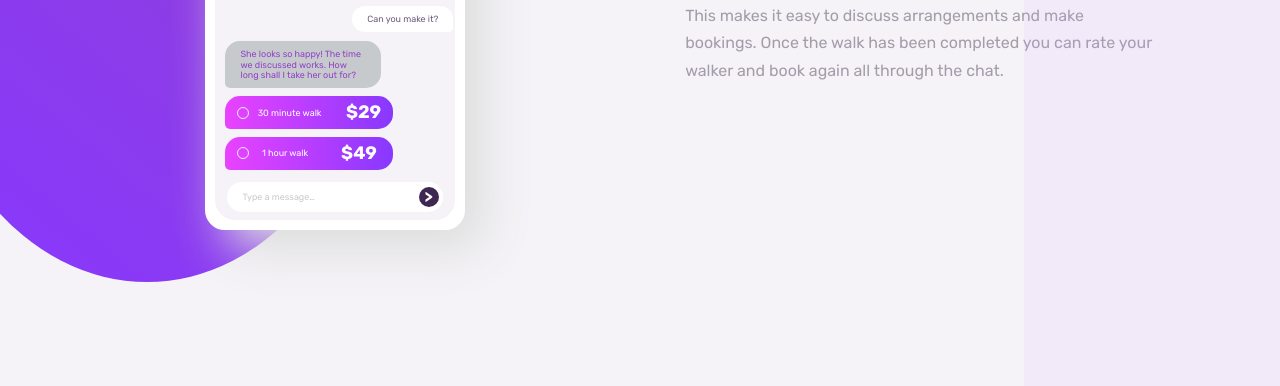
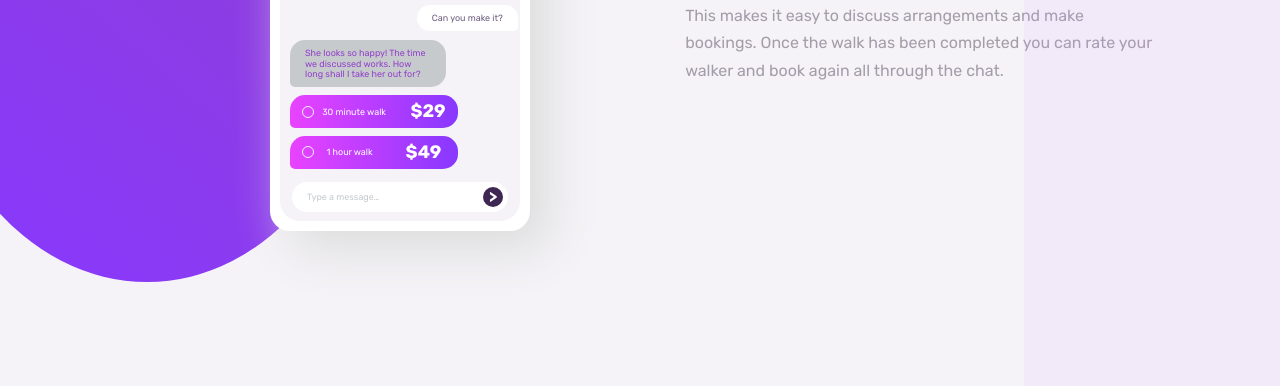
Before and after one commit to mounaimMoussaoui/ChatAppChallenge, a plain HTML site: page index.html in a window 1280 px wide. Shown: the part 414-800 px from the top of the page. Drawn offline with Linux system fonts and the light colour scheme.

Commit message:
update style

```diff
--- a/sass/pages/_landing.scss
+++ b/sass/pages/_landing.scss
@@ -29,7 +29,7 @@
     }
     .app-chat {
         width: 50%;
-        margin-left: 1px;
+        margin-left: 130px;
         display: flex;
         flex-direction: column;
         position: relative;
@@ -153,7 +153,7 @@
                 width: 100%;
                 display: flex;
                 justify-content: center;
-                margin: 8px auto;
+                margin: 9px auto;
                 position: relative;
                 input {
                     font-size: 9px;
```
Also changed, not shown: sass/main.css.
